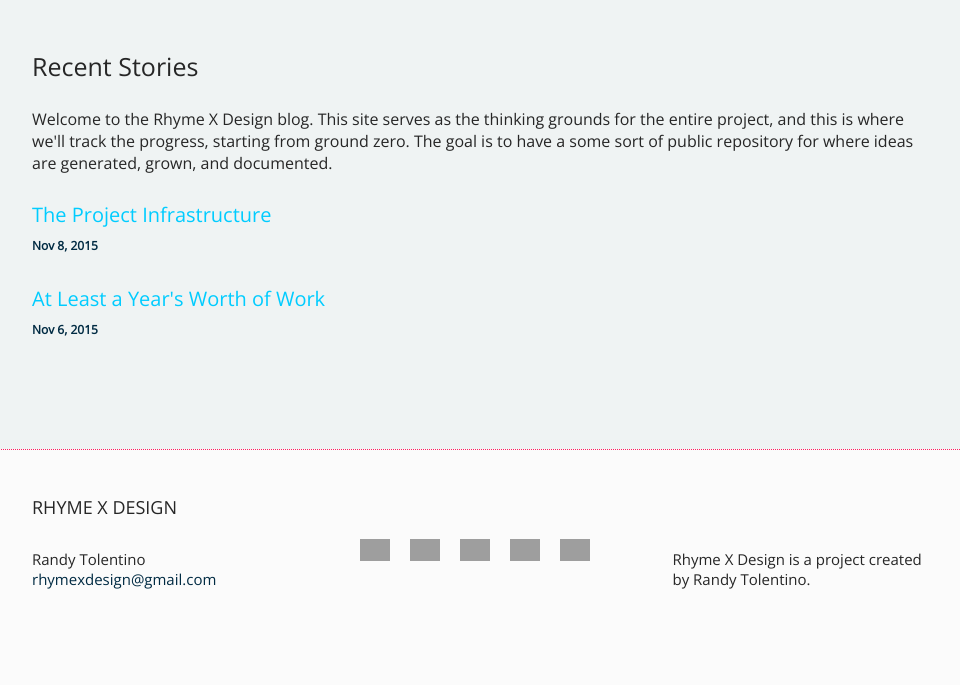
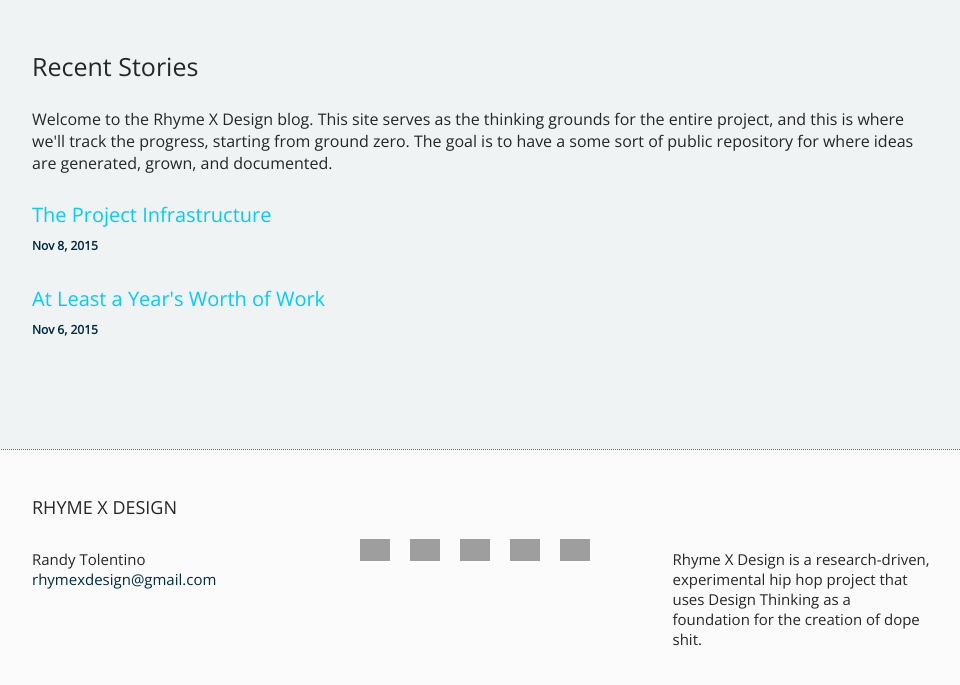
Before and after one commit to designrhyming/designrhyming, a Jekyll site: the page built from index.html, in a window 1280 px wide and 900 px high, scrolled down 808 px, cut to the strip 187-872 px from the top of the window. Shown: the whole strip, without its empty margins (158-1118 px from the left). Built offline with Jekyll 4.4.1, drawn with Linux system fonts in a browser that asks for light colours; before the commit the page ends 1648 px from its top, so only the background shows below that; grey boxes are pictures that could not be loaded.

Commit message:
site description update

```diff
--- a/_config.yml
+++ b/_config.yml
@@ -9,7 +9,7 @@
 title: RHYME X DESIGN
 author: Randy Tolentino
 description: > # this means to ignore newlines until "baseurl:"
-  Rhyme X Design is a project created by Randy Tolentino.
+  Rhyme X Design is a research-driven, experimental hip hop project that uses Design Thinking as a foundation for the creation of dope shit.
 
 url: "https://rhymexdesign.github.io/" # the base hostname & protocol for your site
 twitter: https://twitter.com/rhymexdesign
```
